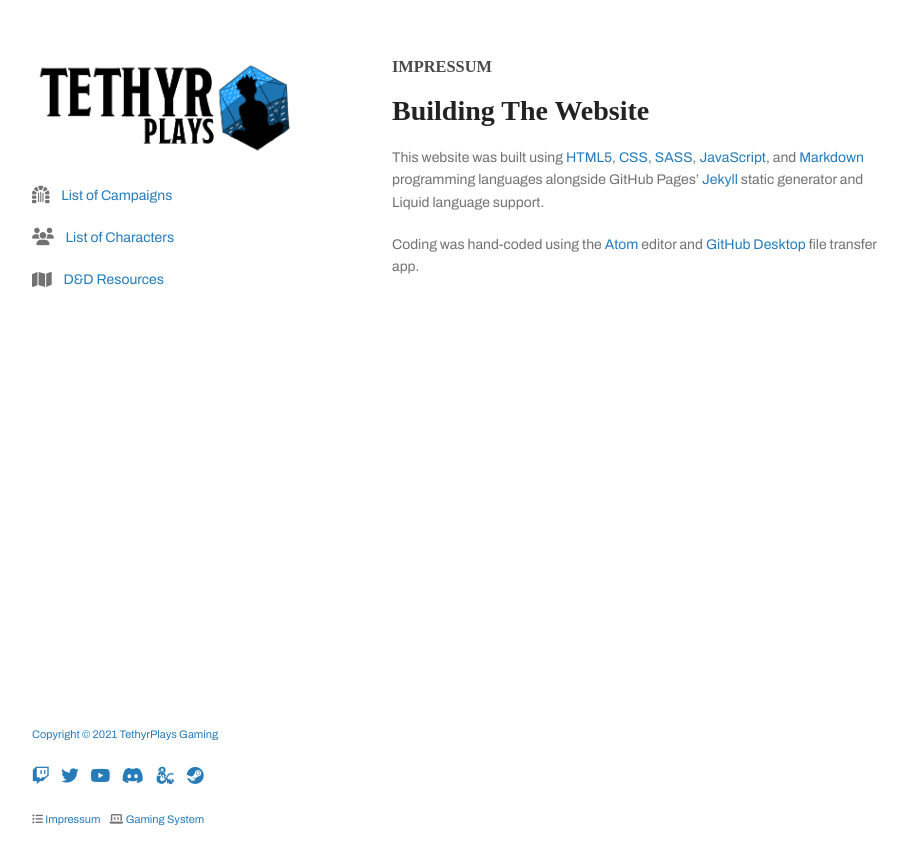
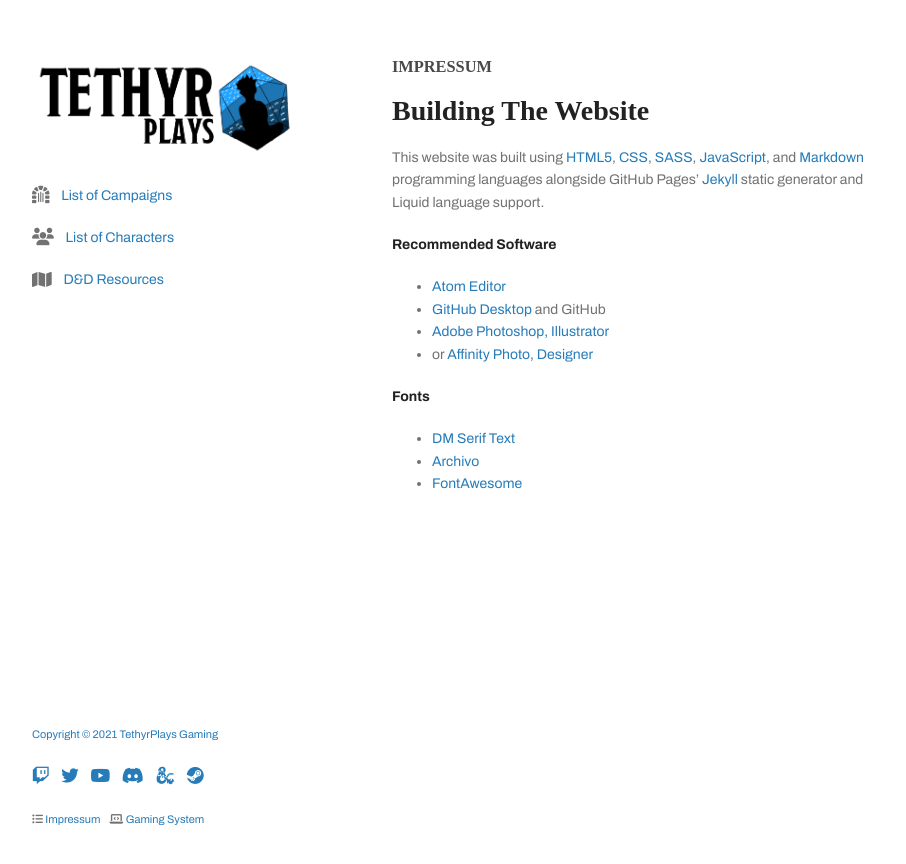
Before and after one commit to tethyrplays/tethyrplays, a Jekyll site: the page built from more-info/impressum.md, in a window 1280 px wide. Shown: the top 864 px of the page, without its empty margins (178-1084 px from the left). Built offline with Jekyll 4.4.1, drawn with Linux system fonts in a browser that asks for light colours; nearby versions of some CDN libraries; some web fonts are replaced; our own code applies the rules of GitHub Pages for plain Markdown files; the repository's description, which GitHub fills in, is left out.

Commit message:
Update impressum.md

```diff
--- a/more-info/impressum.md
+++ b/more-info/impressum.md
@@ -4,4 +4,13 @@
 
 This website was built using [HTML5](https://en.wikipedia.org/wiki/HTML5), [CSS](https://en.wikipedia.org/wiki/CSS), [SASS](https://en.wikipedia.org/wiki/Sass_(stylesheet_language)), [JavaScript](https://en.wikipedia.org/wiki/JavaScript), and [Markdown](https://en.wikipedia.org/wiki/Markdown) programming languages alongside GitHub Pages' [Jekyll](https://en.wikipedia.org/wiki/Jekyll_(software)) static generator and Liquid language support.
 
-Coding was hand-coded using the [Atom](https://atom.io/) editor and [GitHub Desktop](https://desktop.github.com/) file transfer app.
+**Recommended Software**
+* [Atom Editor](https://atom.io/)
+* [GitHub Desktop](https://desktop.github.com/) and GitHub
+* [Adobe Photoshop, Illustrator](https://www.adobe.com/creativecloud.html)
+* or [Affinity Photo, Designer](https://affinity.serif.com/en-us/)
+
+**Fonts**
+* [DM Serif Text](https://fonts.google.com/specimen/DM+Serif+Text)
+* [Archivo](https://fonts.google.com/specimen/Archivo)
+* [FontAwesome](https://fontawesome.com/)
```
